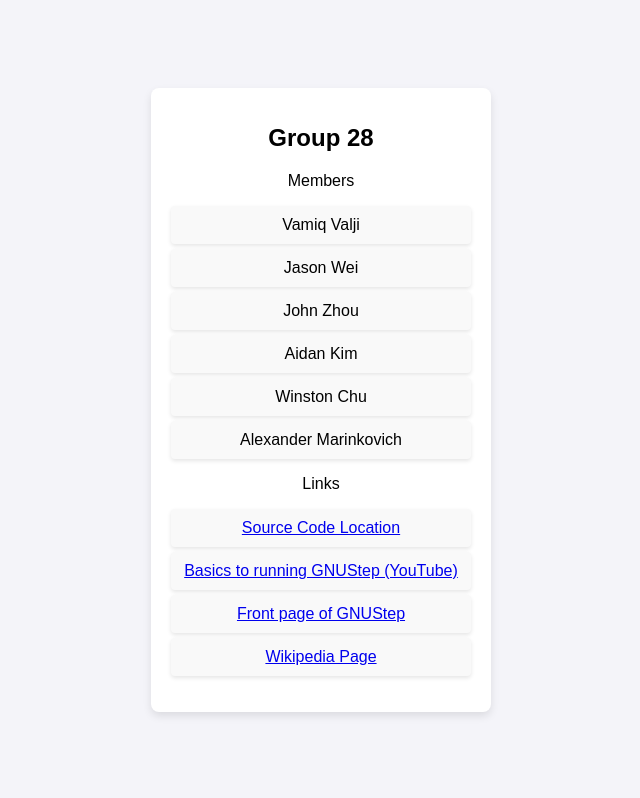
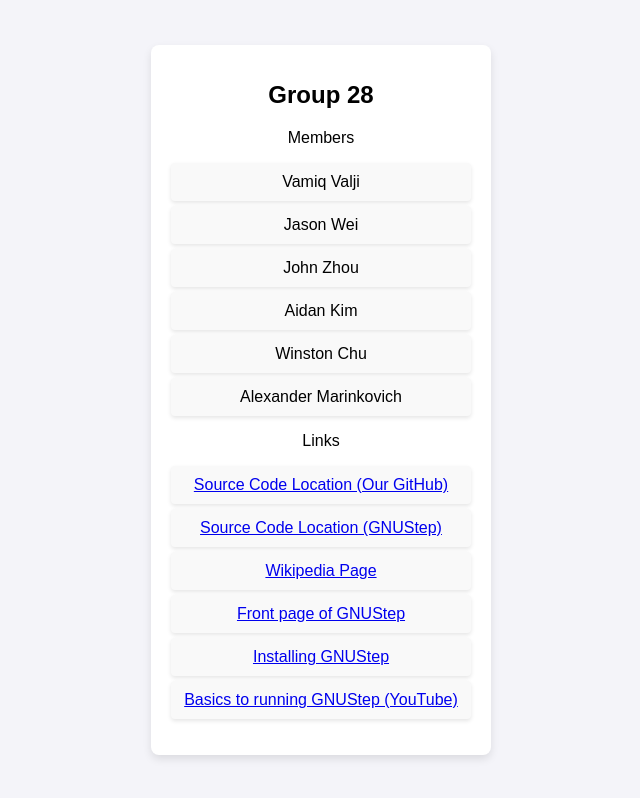
Before and after one commit to VamiqValji/CISC322-GROUP28, a plain HTML site: page index.html in a window 1280 px wide. Shown: the whole page, without its empty margins (319-959 px from the left). Drawn offline with Linux system fonts and the light colour scheme.

Commit message:
more links

```diff
--- a/index.html
+++ b/index.html
@@ -54,10 +54,12 @@
     </ul>
     Links
     <ul class="members">
-        <li><a href="https://github.com/VamiqValji/CISC322-GROUP28/">Source Code Location</a></li>
+        <li><a href="https://github.com/VamiqValji/CISC322-GROUP28/">Source Code Location (Our GitHub)</a></li>
+        <li><a href="https://github.com/gnustep">Source Code Location (GNUStep)</a></li>
+        <li><a href="https://en.wikipedia.org/wiki/GNUstep ">Wikipedia Page</a></li>
+        <li><a href="https://www.gnustep.org/">Front page of GNUStep</a></li>
+        <li><a href="https://gnustep.github.io/Guides/Setup/index.html">Installing GNUStep</a></li>
         <li><a href="https://www.youtube.com/watch?v=ufQCXEbp5Os">Basics to running GNUStep (YouTube)</a></li>
-        <li><a href="https://www.gnustep.org/">Front page of GNUStep</a></li>
-        <li><a href="https://en.wikipedia.org/wiki/GNUstep ">Wikipedia Page</a></li>
       </ul>
   </div>
 </body>
```
